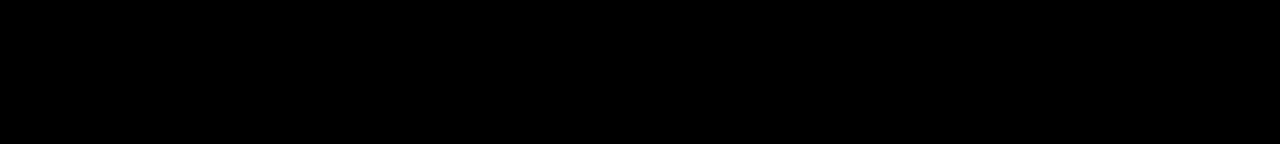
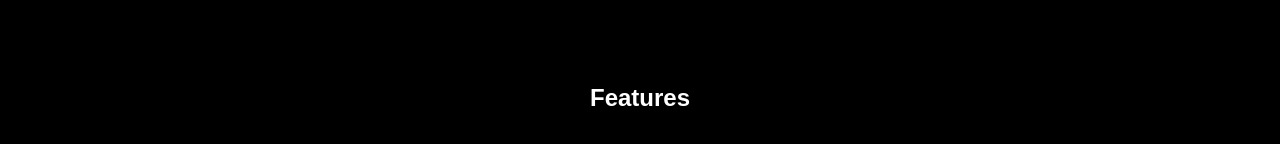
Before and after one commit to LeventeBotos/earbuds, a React (Create React App) app: page / in a window 1280 px wide. Shown: the part 520-664 px from the top of the page. Built offline with nearby package versions, Linux system fonts and the light colour scheme.

Commit message:
Update 2 files

```diff
--- a/src/App.js
+++ b/src/App.js
@@ -1,12 +1,14 @@
 import "./styles.css";
 import React from 'react'
 import Intro from './Intro'
+import Features from './Features'
 
 export default function App() {
   return (
     <div className="App">
       <h1 class="grad"> EarBuds </h1>
       <Intro />
+      <Features />
     </div>
   );
 }
--- /dev/null
+++ b/src/Features.jsx
@@ -0,0 +1,11 @@
+import React from 'react'
+
+export const Features = () => {
+    return (
+        <div>
+            <h2> Features </h2>
+
+        </div>
+    )
+}
+export default Features
```
